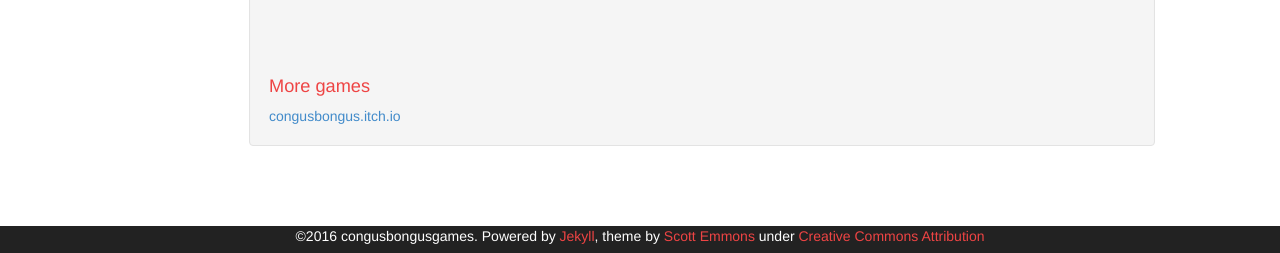
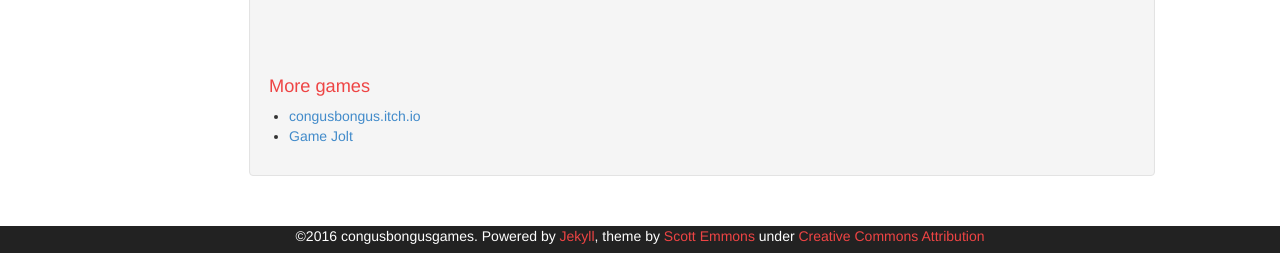
Before and after one commit to cxong/cxong.github.io, a Jekyll site: the page built from games.html, in a window 1280 px wide and 900 px high, scrolled down 1069 px. Shown: the part 644-897 px from the top of the window. Built offline with Jekyll 4.4.1, drawn with Linux system fonts in a browser that asks for light colours; comment, search, counter and statistics services are not loaded.

Commit message:
Update games.html

```diff
--- a/games.html
+++ b/games.html
@@ -95,5 +95,8 @@ layout: default
     </div>
   </div>
   <h1>More games</h1>
-  <a href="http://congusbongus.itch.io/">congusbongus.itch.io</a>
+  <ul>
+    <li><a href="http://congusbongus.itch.io/">congusbongus.itch.io</a></li>
+    <li><a href="http://gamejolt.com/profile/congusbongus/271652/games">Game Jolt</a></li>
+  </ul>
 </div>
```
